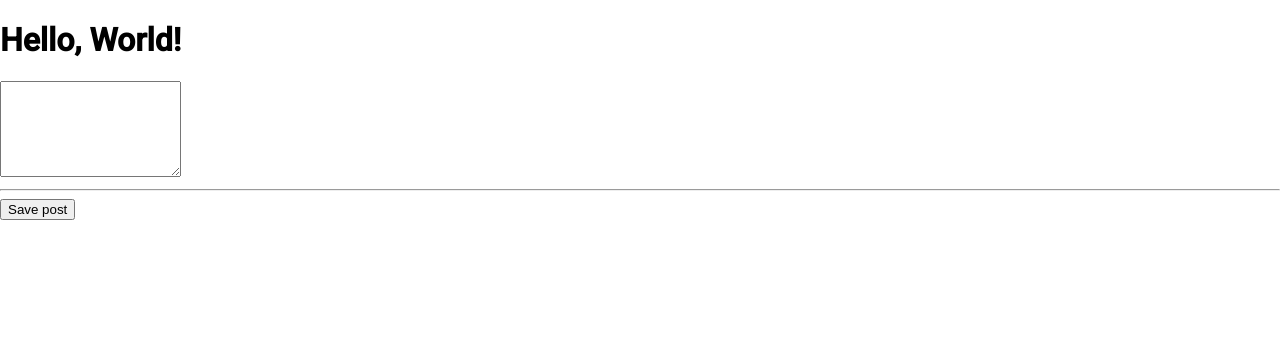
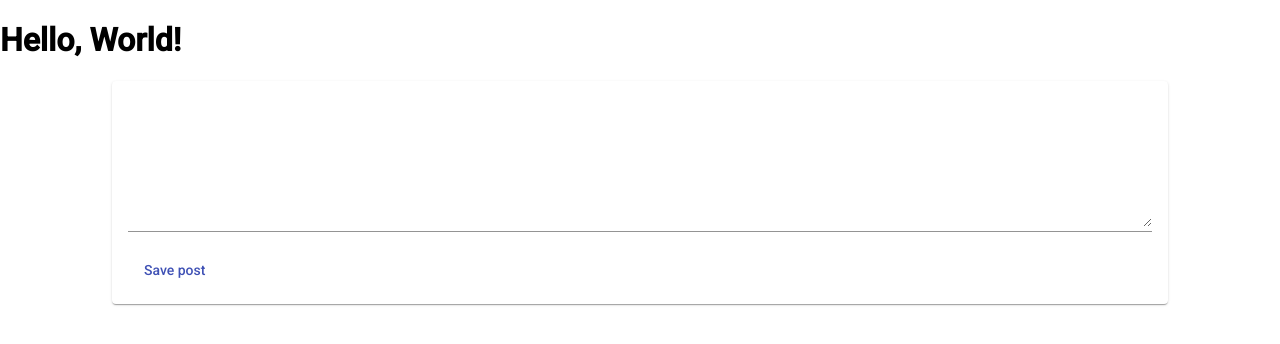
Before and after one commit to owozsh/angular-fs-app, an Angular app: page / in a window 1280 px wide. Shown: the top 344 px of the page. Built offline with nearby package versions, Linux system fonts and the light colour scheme.

Commit message:
add buttons

```diff
--- a/src/app/app.module.ts
+++ b/src/app/app.module.ts
@@ -3,6 +3,8 @@
 import { FormsModule } from '@angular/forms';
 import { BrowserAnimationsModule } from '@angular/platform-browser/animations';
 import { MatInputModule } from '@angular/material/input';
+import { MatCardModule } from '@angular/material/card';
+import { MatButtonModule } from '@angular/material/button';
 
 import { AppComponent } from './app.component';
 import { PostCreateComponent } from './posts/post-create/post-create.component';
@@ -14,6 +16,8 @@
     FormsModule,
     BrowserAnimationsModule,
     MatInputModule,
+    MatCardModule,
+    MatButtonModule,
   ],
   providers: [],
   bootstrap: [AppComponent],
--- a/src/app/posts/post-create/post-create.component.html
+++ b/src/app/posts/post-create/post-create.component.html
@@ -1,4 +1,7 @@
-<textarea rows="6" [(ngModel)]="enteredValue"></textarea>
-<hr />
-<button (click)="onAddPost()">Save post</button>
+<mat-card>
+  <mat-form-field>
+    <textarea matInput rows="6" [(ngModel)]="enteredValue"></textarea>
+  </mat-form-field>
+  <button mat-button color="primary" (click)="onAddPost()">Save post</button>
+</mat-card>
 <p>{{ enteredValue }}</p>
--- /dev/null
+++ b/src/app/posts/post-create/post-create.component.scss
@@ -0,0 +1,9 @@
+mat-card {
+  width: 80%;
+  margin: auto;
+}
+
+mat-form-field,
+textarea {
+  width: 100%;
+}
--- a/src/app/posts/post-create/post-create.component.ts
+++ b/src/app/posts/post-create/post-create.component.ts
@@ -3,6 +3,7 @@
 @Component({
   selector: 'app-post-create',
   templateUrl: './post-create.component.html',
+  styleUrls: ['./post-create.component.scss'],
 })
 export class PostCreateComponent {
   enteredValue: string;
```
